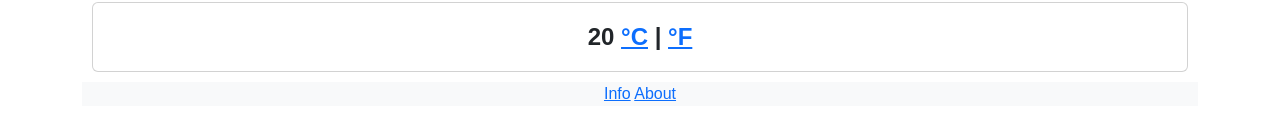
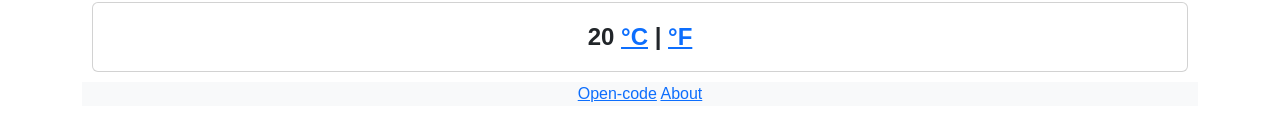
Before and after one commit to HannaDevops/Mysite, a plain HTML site: page index.html in a window 1280 px wide. Shown: the part 272-412 px from the top of the page. Drawn offline with nearby package versions, Linux system fonts and the light colour scheme.

Commit message:
add link code

```diff
--- a/index.html
+++ b/index.html
@@ -56,7 +56,7 @@
     </section>
     <footer class="footer text-center bg-light">
       <div class="info">
-        <a href="">Info</a>
+        <a href="https://github.com/HannaDevops/Mysite.git" target="_blank">Open-code</a>
         <a href="">About</a>
       </div>
     </footer>
```
